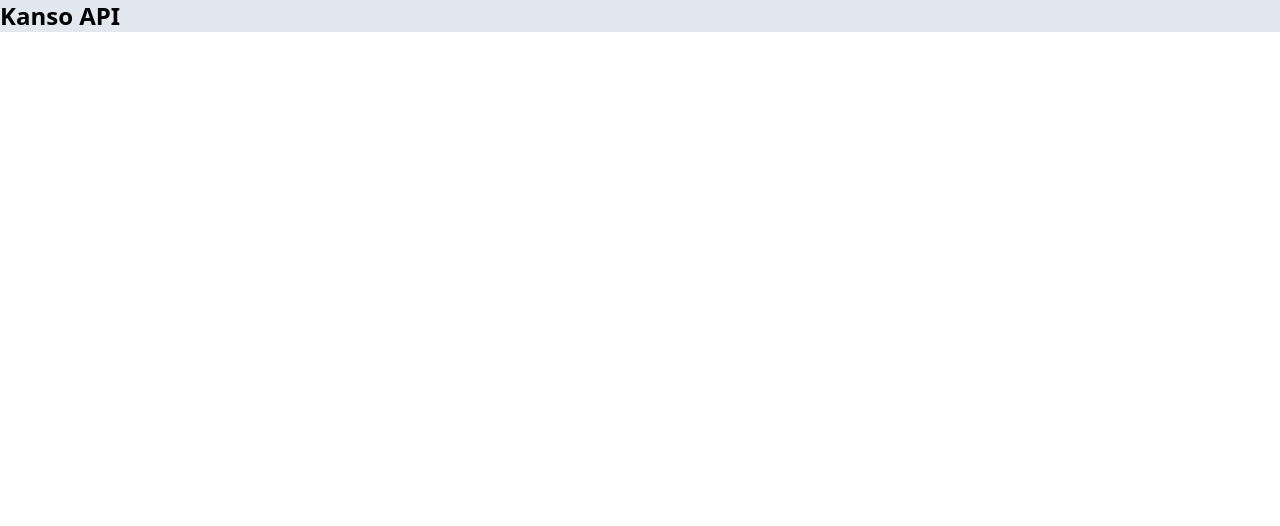
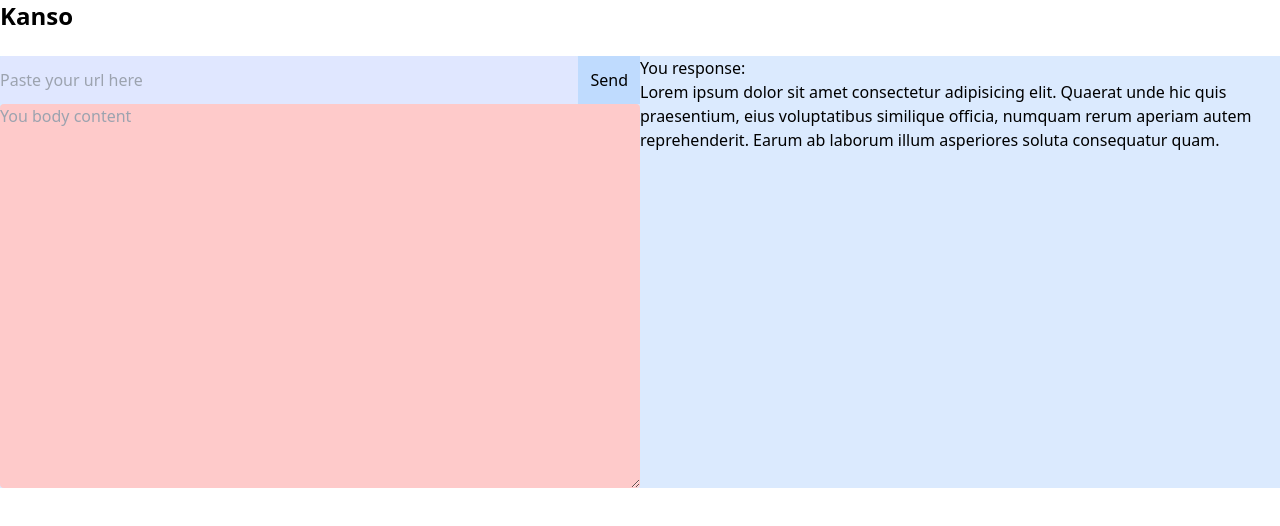
Before and after one commit to flakevine/kanso, a React (Vite) app: page / in a window 1280 px wide. Shown: the top 526 px of the page. Built offline with nearby package versions, Linux system fonts and the light colour scheme.

Commit message:
Basic frontend request/response layout add
layout: https://prnt.sc/MXFOwanw4Oca

```diff
--- a/src/App.tsx
+++ b/src/App.tsx
@@ -1,12 +1,15 @@
-import { useState } from 'react'
-import logo from './logo.svg'
+import Request from "./components/Request";
+import Response from "./components/Response";
 
 function App() {
-  const [count, setCount] = useState(0)
-
   return (
-    <div className="bg-slate-200">
-      <p className='font-bold text-2xl'>Kanso API</p>
+    <div>
+      <p className='font-bold text-2xl'>Kanso</p>
+      <br></br>
+      <main className="flex w-screen bg-slate-100">
+        <Request />
+        <Response />
+      </main>
     </div>
   )
 }
--- /dev/null
+++ b/src/components/Request.tsx
@@ -0,0 +1,13 @@
+import { useState } from 'react'
+export default function Form() {
+    const [url, setUrl] = useState("");
+    return (
+        <div className='bg-blue-100 flex flex-col w-full'>
+            <div className='flex'>
+                <input className='bg-indigo-100 rounded w-full' type="text" value={url} onChange={(event) => setUrl(event.target.value)} placeholder='Paste your url here' />
+                <input className='bg-blue-200 p-3' type="button" value="Send" onClick={() => window.alert("Sending message")} />
+            </div>
+            <textarea className='bg-red-200 rounded h-96' placeholder='You body content' />
+        </div>
+    );
+}
--- /dev/null
+++ b/src/components/Response.tsx
@@ -0,0 +1,10 @@
+import { useState } from 'react'
+export default function Form() {
+    const [url, setUrl] = useState("");
+    return (
+        <div className='bg-blue-100 flex flex-col w-full'>
+            <p>You response:</p>
+            <p>Lorem ipsum dolor sit amet consectetur adipisicing elit. Quaerat unde hic quis praesentium, eius voluptatibus similique officia, numquam rerum aperiam autem reprehenderit. Earum ab laborum illum asperiores soluta consequatur quam.</p>
+        </div>
+    );
+}
```
